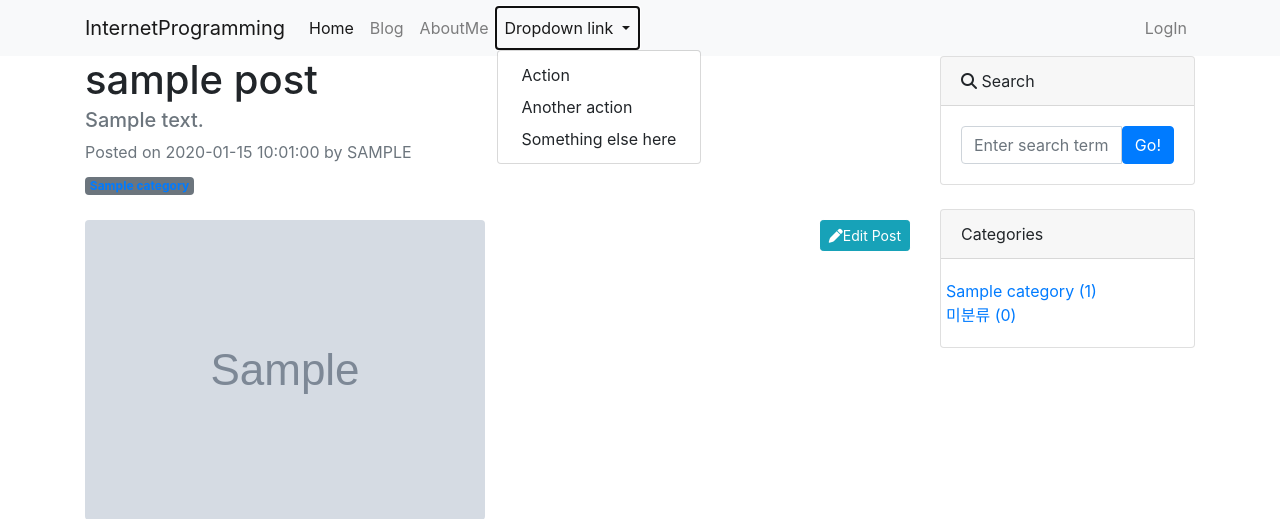
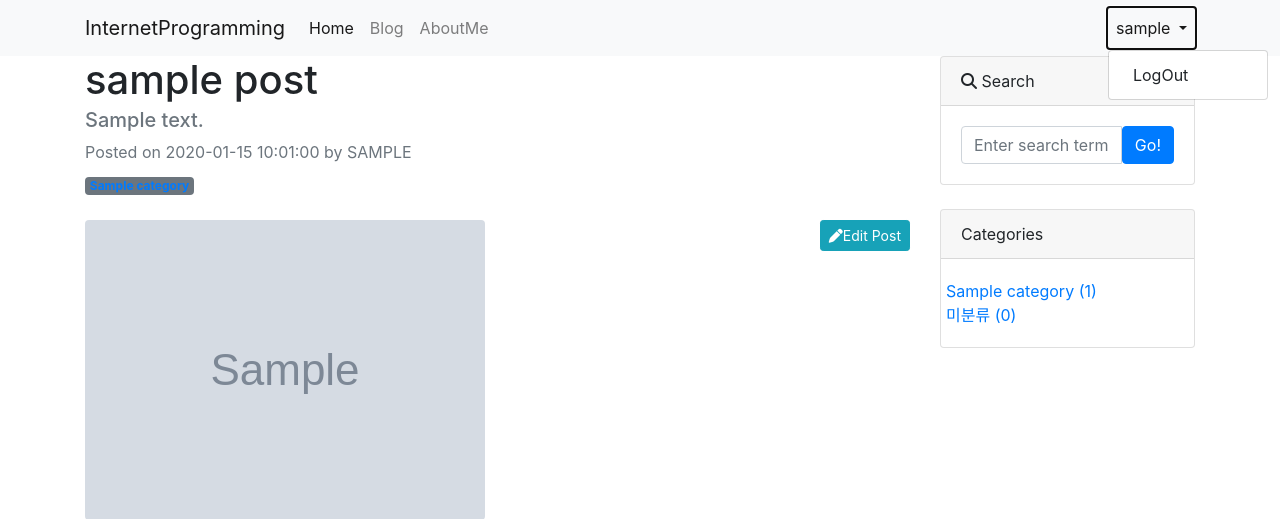
Before and after one commit to ose0221/Django22-02, a Django app: page /blog/1/ in a window 1280 px wide, after a click that opens the changed part. Shown: the top 519 px of the page. Run offline with Django 4.2, Linux system fonts and the light colour scheme; a user stored in the database is signed in; tables that the repository leaves empty hold one stand-in row (values such as "Sample post"); grey boxes marked "Sample" are stand-in pictures; grey boxes labelled with a size stand in for pictures from a placeholder-image service; some libraries are stand-ins or nearby versions.

Commit message:
회원가입과 로그인 기능 추가하기

```diff
--- a/blog/templates/blog/navbar.html
+++ b/blog/templates/blog/navbar.html
@@ -1,4 +1,4 @@
-
+{% load socialaccount %}
 
   <nav class="navbar navbar-expand-lg navbar-light bg-light">
     <div class="container">
@@ -17,21 +17,24 @@
           <li class="nav-item">
             <a class="nav-link" href="/about_me/">AboutMe</a>
           </li>
+
+        </ul>
+        <ul class="navbar-nav ml-auto"> <!--ml-auto ; login 왼쪽 마진 최대-->
+          {% if user.is_authenticated %}
           <li class="nav-item dropdown">
             <a class="nav-link dropdown-toggle" href="#" id="navbarDropdownMenuLink" role="button" data-toggle="dropdown" aria-haspopup="true" aria-expanded="false">
-              Dropdown link
+              {{user.username}}
             </a>
             <div class="dropdown-menu" aria-labelledby="navbarDropdownMenuLink">
-              <a class="dropdown-item" href="#">Action</a>
-              <a class="dropdown-item" href="#">Another action</a>
-              <a class="dropdown-item" href="#">Something else here</a>
+              <a class="dropdown-item" href="/accounts/logout/">LogOut</a>
             </div>
           </li>
-        </ul>
-        <ul class="navbar-nav"> <!--ml-auto ; login 왼쪽 마진 최대-->
+
+          {% else %}
           <li class="nav-item">
             <a href="#" class="nav-link" data-toggle="modal" data-target="#loginModal">LogIn</a>
           </li>
+          {% endif %}
 
         </ul>
       </div>
@@ -51,11 +54,20 @@
       <div class="modal-body">
         <div class="row">
           <div class="col-6">
-            <button type="button" class="btn btn-outline-dark btn-block btn-sm"><i class="fa-brands fa-google"></i> Login with Google</button>
-            <button type="button" class="btn btn-outline-dark btn-block btn-sm"><i class="fa-regular fa-envelope"></i> Login with Email</button>
+            <a role="button" class="btn btn-outline-dark btn-block btn-sm"
+            href="{% provider_login_url 'google' %}">
+              <i class="fa-brands fa-google"></i> Login with Google
+            </a>
+            <a role="button" class="btn btn-outline-dark btn-block btn-sm"
+            href="/accounts/login/">
+              <i class="fa-regular fa-envelope"></i> Login with Email
+            </a>
           </div>
           <div class="col-6">
-            <button type="button" class="btn btn-outline-dark btn-block btn-sm"><i class="fa-regular fa-envelope"></i> Signup with Email</button>
+            <a role="button" class="btn btn-outline-dark btn-block btn-sm"
+            href="/accounts/signup/">
+              <i class="fa-regular fa-envelope"></i> Signup with Email
+            </a>
           </div>
         </div>
       </div>
--- a/myDjangoPrj/urls.py
+++ b/myDjangoPrj/urls.py
@@ -21,7 +21,8 @@ from django.conf.urls.static import static
 urlpatterns = [ # IP 주소/
     path('admin/', admin.site.urls), #IP주소/admin
     path('blog/', include('blog.urls')), #IP주소/blog
-    path('', include('single_pages.urls')) #IP주소/
+    path('', include('single_pages.urls')), #IP주소/
+    path('accounts/', include('allauth.urls')),
 ]
 
 urlpatterns += static(settings.MEDIA_URL, document_root=settings.MEDIA_ROOT)
```
Also changed, not shown: myDjangoPrj/settings.py (+13 -0 lines).
